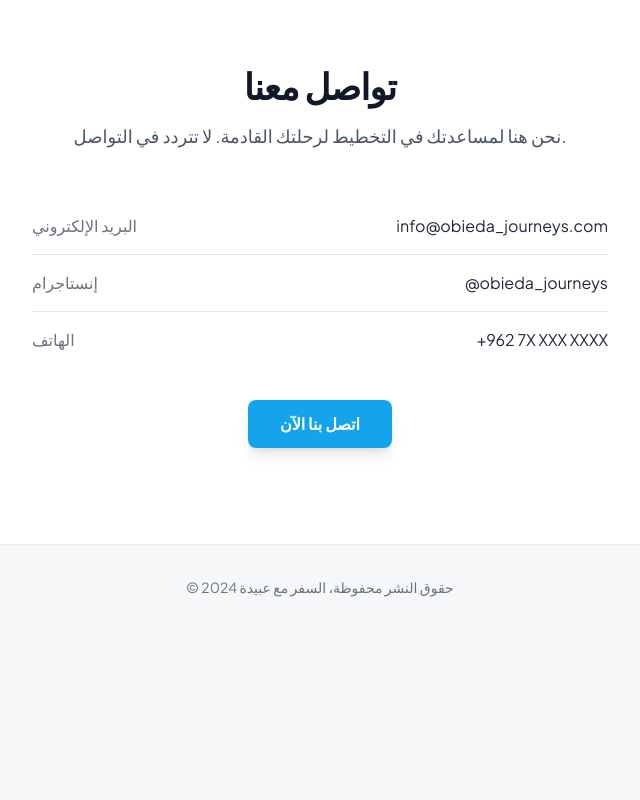
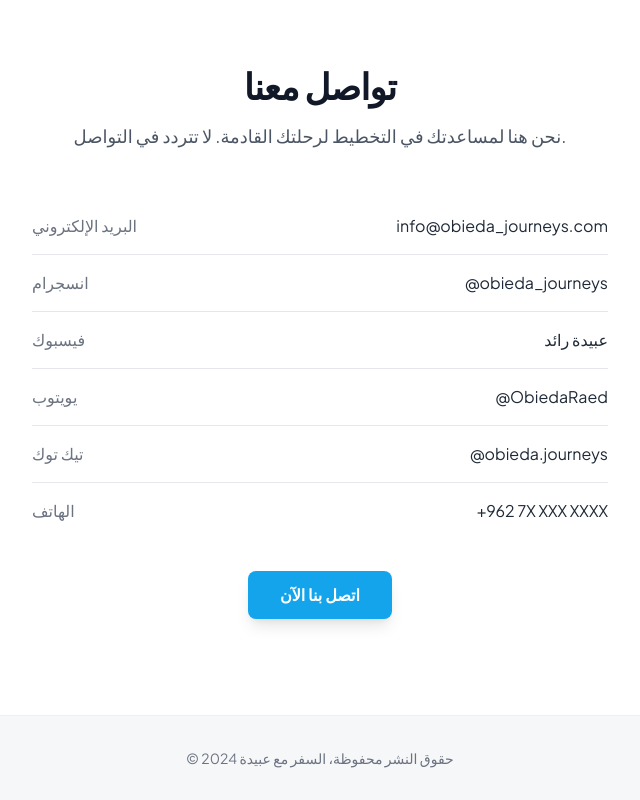
Before and after one commit to ahmad99alslmanan-arch/Obieda-Journeys, a plain HTML site: page index.html in a window 1280 px wide. Shown: the part 1085-1885 px from the top of the page, without its empty margins (320-960 px from the left). Before the commit the page ends 1714 px from the top, so only its background shows below. Drawn offline with nearby package versions, Linux system fonts and the light colour scheme.

Commit message:
Update index.html

```diff
--- a/index.html
+++ b/index.html
@@ -132,8 +132,20 @@
 <a class="text-base text-gray-800 dark:text-gray-200 hover:text-primary dark:hover:text-primary transition-colors" href="mailto:info@obieda_journeys.com">info@obieda_journeys.com</a>
 </div>
 <div class="flex items-center justify-between py-4">
-<p class="text-base font-medium text-gray-500 dark:text-gray-400">إنستاجرام</p>
+<p class="text-base font-medium text-gray-500 dark:text-gray-400">انسجرام</p>
 <a class="text-base text-gray-800 dark:text-gray-200 hover:text-primary dark:hover:text-primary transition-colors" href="https://instagram.com/obieda_journeys" target="_blank">@obieda_journeys</a>
+</div>
+      <div class="flex items-center justify-between py-4">
+<p class="text-base font-medium text-gray-500 dark:text-gray-400">فيسبوك</p>
+<a class="text-base text-gray-800 dark:text-gray-200 hover:text-primary dark:hover:text-primary transition-colors" href="https://web.facebook.com/bydtrayd.851302?mibextid=wwXIfr&rdid=6afbQ36zJ0LHsJPa&share_url=https%3A%2F%2Fweb.facebook.com%2Fshare%2F1D8moGS34X%2F%3Fmibextid%3DwwXIfr%26_rdc%3D1%26_rdr#" target="_blank">عبيدة رائد</a>
+</div>
+      <div class="flex items-center justify-between py-4">
+<p class="text-base font-medium text-gray-500 dark:text-gray-400">يويتوب</p>
+<a class="text-base text-gray-800 dark:text-gray-200 hover:text-primary dark:hover:text-primary transition-colors" href="https://www.youtube.com/@ObiedaRaed" target="_blank">@ObiedaRaed</a>
+</div>
+      <div class="flex items-center justify-between py-4">
+<p class="text-base font-medium text-gray-500 dark:text-gray-400">تيك توك</p>
+<a class="text-base text-gray-800 dark:text-gray-200 hover:text-primary dark:hover:text-primary transition-colors" href="https://www.tiktok.com/@obieda.journeys?_t=ZS-90IHrgTdi12&_r=1&fbclid=IwY2xjawNPgslleHRuA2FlbQIxMABicmlkETE3UE1RZ0w1MTgzaWhyaUJoAR76_3k0CMJ_DGoAA1XkAxrtvWDHaHtuTC7p_WrXj0CchWX6lB-LYtPmTssiWw_aem_w4uvDZDjd0r5HRaOCTVxiw" target="_blank">@obieda.journeys</a>
 </div>
 <div class="flex items-center justify-between py-4">
 <p class="text-base font-medium text-gray-500 dark:text-gray-400">الهاتف</p>
```
